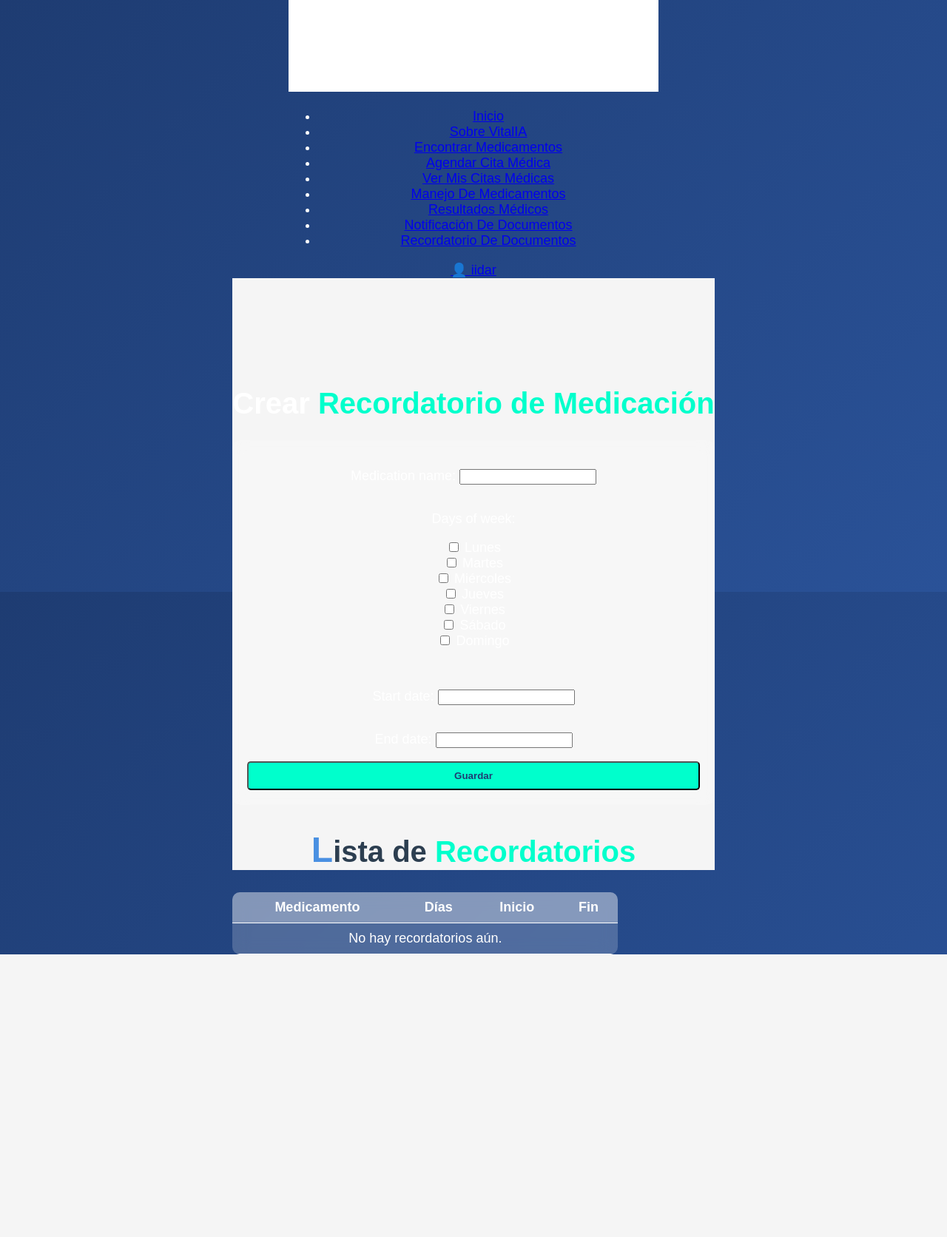
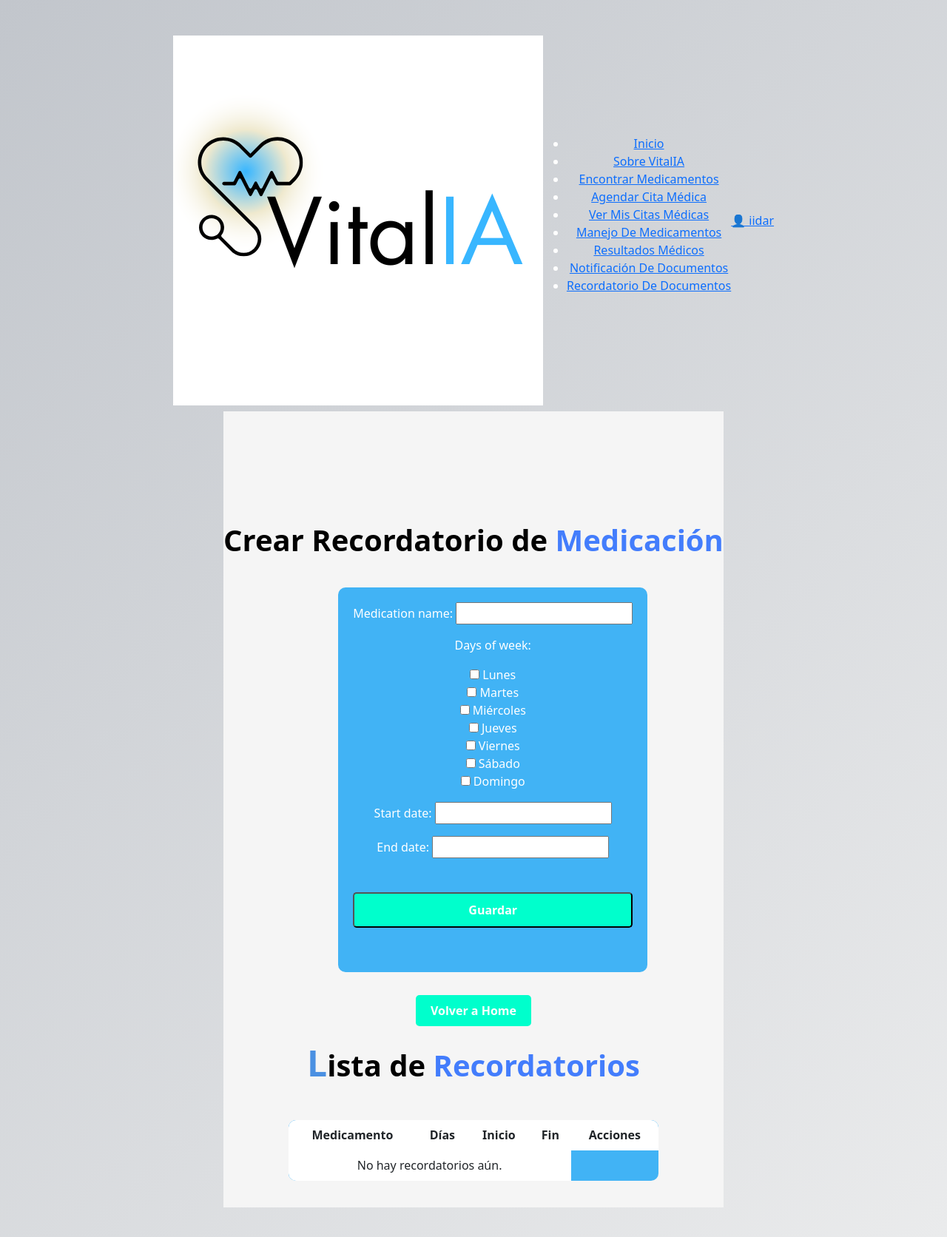
Before and after one commit to vcastrop/vitalIA, a Django app: page /add/ in a window 1280 px wide. Shown: the whole page at 74% size. Before the commit the page ends 1290 px from the top, so only its background shows below. Run offline with Django 5.2, Linux system fonts and the light colour scheme; a user stored in the database is signed in; data that the repository does not hold is empty; some libraries are stand-ins or nearby versions.

Commit message:
Cambios en los estilos de medReminder y funcion de eliminar reminders

```diff
--- a/django/djangoT/medical_app/urls.py
+++ b/django/djangoT/medical_app/urls.py
@@ -16,8 +16,10 @@ Including another URLconf
 """
 from django.contrib import admin
 from django.urls import path, include
+from reminders import views
 
 urlpatterns = [
     path("admin/", admin.site.urls),
     path('', include('reminders.urls')),
+    path('delete/<int:pk>/', views.delete_medication_reminder, name='delete_reminder'),
 ]
--- a/django/djangoT/reminders/templates/reminders/add_medication_reminder.html
+++ b/django/djangoT/reminders/templates/reminders/add_medication_reminder.html
@@ -10,78 +10,126 @@
     <meta name="viewport" content="width=device-width, initial-scale=1.0">
     <title>Crear Recordatorio</title>
     <link rel="stylesheet" href="{% static 'navbar.css' %}">
+    <link href="https://cdn.jsdelivr.net/npm/bootstrap@5.3.0/dist/css/bootstrap.min.css" rel="stylesheet">
+    <!-- Bootstrap Datepicker CSS -->
+    <link href="https://cdnjs.cloudflare.com/ajax/libs/bootstrap-datepicker/1.10.0/css/bootstrap-datepicker.min.css" rel="stylesheet">
+    <link rel="stylesheet" href="https://cdn.jsdelivr.net/npm/bootstrap-icons@1.10.5/font/bootstrap-icons.css">
     <style>
         body {
-            background: linear-gradient(135deg, #1e3c72, #2a5298);
+            background: linear-gradient(135deg, #c2c6cc, #eaebec);
             color: white;
             text-align: center;
-            height: 100vh;
-            display: flex;
-            justify-content: center;
-            align-items: center;
-            flex-direction: column;
+            min-height: 100vh;
+            padding: 40px 20px;
+            display: flex; /* Añadido para usar flexbox */
+            flex-direction: column; /* Para que los elementos hijos se alineen en columna */
+            justify-content: center; /* Centra verticalmente */
+            align-items: center; /* Centra horizontalmente */
         }
+
         .hero-title {
             font-size: 2.5rem;
             font-weight: bold;
+            margin-top: 30px;
+            color: black;
         }
+
         .highlight {
-            color: #00ffcc;
+            color: #437dfc;
         }
+
         .btn-custom {
             background-color: #00ffcc;
-            color: #1e3c72;
+            color: #ffffff;
             font-weight: bold;
             padding: 10px 20px;
             border-radius: 5px;
             text-decoration: none;
             transition: 0.3s;
+            margin: 30px 0 40px 0;
         }
+
         .btn-custom:hover {
             background-color: #00cc99;
             color: white;
         }
+
         form {
             display: flex;
             flex-direction: column;
-            background: rgba(255, 255, 255, 0.2);
+            background: rgb(65, 179, 245);
             padding: 20px;
             border-radius: 10px;
             backdrop-filter: blur(10px);
         }
+
         table {
             margin-top: 20px;
             border-collapse: collapse;
             width: 80%;
-            background: rgba(255, 255, 255, 0.2);
+            background: rgb(65, 179, 245);
             backdrop-filter: blur(10px);
             border-radius: 10px;
             overflow: hidden;
         }
+
         th, td {
             padding: 10px;
             border-bottom: 1px solid white;
         }
+
         th {
             background-color: rgba(255, 255, 255, 0.3);
+        }
+
+        .form_container {
+            margin: 40px 60px 40px 60px;
+            max-width: 1000px;
+            width: 90%;
+            align-items: center;
+            justify-content: center;
+            display: flex; /* Añadido para usar flexbox en este contenedor también */
+            flex-direction: column;
+            align-items: center; /* Centra el contenido dentro de .form_container */
+        }
+
+        .container {
+            width: 80%; /* Puedes ajustar el ancho según necesites */
+            max-width: 1200px; /* Limita el ancho máximo */
+            padding: 20px;
+            box-sizing: border-box;
+            display: flex; /* Añadido para usar flexbox en este contenedor también */
+            justify-content: center; /* Centra el contenido dentro de .container */
+            align-items: center; /* Centra el contenido dentro de .container */
+        }
+
+        .table tr{
+            background-color: rgb(65, 179, 245);;
         }
     </style>
 </head>
 <body>
-    <h1 class="hero-title">Crear <span class="highlight">Recordatorio de Medicación</span></h1>
+
+        <h1 class="hero-title">Crear Recordatorio de <span class="highlight">Medicación</span></h1>
+        <div class="form_container">
             <form method="post" action="{% url 'add_reminder' %}">
                 {% csrf_token %}
                 {{ form.as_p }}
                 <button type="submit" class="btn-custom">Guardar</button>
             </form>
+        </div>
+
+        <a href="{% url '' %}" class="btn-custom">Volver a Home</a>
 
         <h2 class="hero-title">Lista de <span class="highlight">Recordatorios</span></h2>
-    <table>
+        <div class="container">
+            <table class="table">
                 <tr>
                     <th>Medicamento</th>
                     <th>Días</th>
                     <th>Inicio</th>
                     <th>Fin</th>
+                    <th>Acciones</th>
                 </tr>
                 {% for reminder in reminders %}
                 <tr>
@@ -89,6 +137,14 @@
                     <td>{{ reminder.days_of_week }}</td>
                     <td>{{ reminder.start_date }}</td>
                     <td>{{ reminder.end_date }}</td>
+                    <td>
+                        <form action="{% url 'delete_reminder' reminder.pk %}" method="post" style="display:inline; background-color: #ffffff;">
+                            {% csrf_token %}
+                            <button type="submit" class="btn btn-danger btn-sm" title="Eliminar">
+                                <i class="bi bi-trash"></i>
+                            </button>
+                        </form>
+                    </td>
                 </tr>
                 {% empty %}
                 <tr>
@@ -96,6 +152,25 @@
                 </tr>
                 {% endfor %}
             </table>
+        </div>
+
+    <script src="https://code.jquery.com/jquery-3.6.0.min.js"></script>
+    <script src="https://cdn.jsdelivr.net/npm/bootstrap@5.3.0/dist/js/bootstrap.bundle.min.js"></script>
+    <script src="https://cdnjs.cloudflare.com/ajax/libs/bootstrap-datepicker/1.10.0/js/bootstrap-datepicker.min.js"></script>
+    <script src="https://cdnjs.cloudflare.com/ajax/libs/bootstrap-datepicker/1.10.0/locales/bootstrap-datepicker.es.min.js"></script>
+
+    <script>
+    $(document).ready(function() {
+        $('.datepicker').datepicker({
+        format: 'yyyy-mm-dd',
+        language: 'es',
+        autoclose: true,
+        todayHighlight: true,
+        startDate: new Date()
+        });
+    });
+    </script>
+
 </body>
 </html>
 {% endblock %}
--- a/django/djangoT/reminders/views.py
+++ b/django/djangoT/reminders/views.py
@@ -1,6 +1,6 @@
 from .forms import MedicationReminderForm
 from django.contrib.auth.decorators import login_required
-from django.shortcuts import render, redirect
+from django.shortcuts import render, redirect, get_object_or_404
 from .models import MedicationReminder
 
 
@@ -22,3 +22,9 @@ def add_medication_reminder(request):
     # 👇 Solo recordatorios del usuario actual
     reminders = MedicationReminder.objects.filter(usuario=request.user)
     return render(request, 'reminders/add_medication_reminder.html', {'form': form, 'reminders': reminders})
+
+@login_required
+def delete_medication_reminder(request, pk):
+    reminder = get_object_or_404(MedicationReminder, pk=pk)
+    reminder.delete()
+    return redirect('add_reminder')
```
Also changed, not shown: django/djangoT/reminders/templates/reminders/homeReminders.html (+7 -5 lines). Lines whose indentation alone changed are shown as unchanged.
